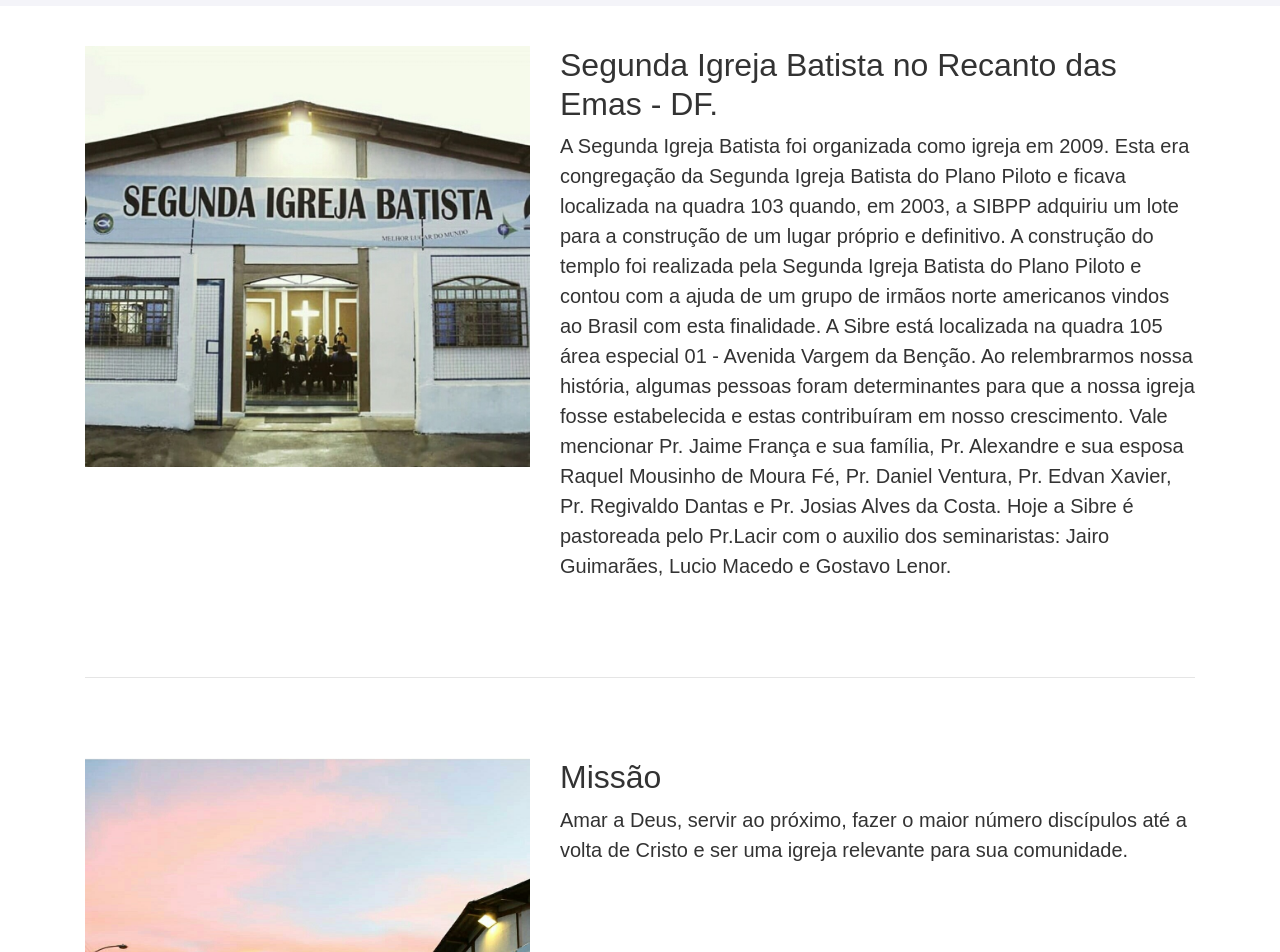
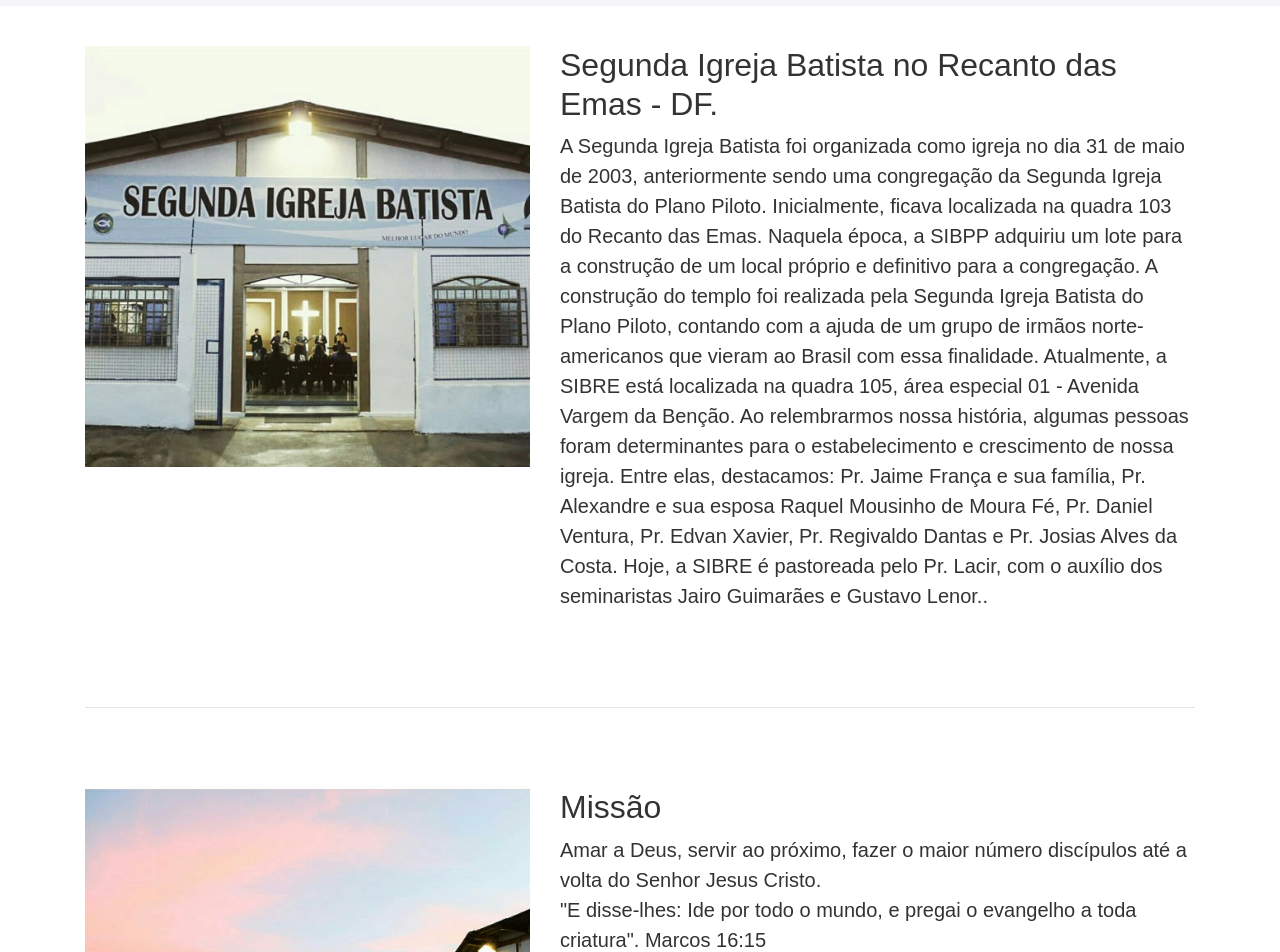
Before and after one commit to Ernilson/Ernilson-front2-sibre-react-next, a Next.js app: page /sobre in a window 1280 px wide. Shown: the part 200-1152 px from the top of the page. Built offline with nearby package versions, Linux system fonts and the light colour scheme.

Commit message:
Corrigido o texto na paginga Sobre

```diff
--- a/pages/sobre.js
+++ b/pages/sobre.js
@@ -38,14 +38,13 @@ function sobre() {
                 <div className="row featurette">
                     <div className="col-md-7 order-md-2">
                         <h2 className="featurette-heading">Segunda Igreja Batista no Recanto das Emas - DF.</h2>
-                        <p className="lead">A Segunda Igreja Batista foi organizada como igreja em 2009.  Esta era congregação
-                        da Segunda Igreja Batista do Plano Piloto e ficava localizada na quadra 103 quando, em 2003, a SIBPP adquiriu
-                        um lote para a construção de um lugar próprio e definitivo. A construção do templo foi realizada pela Segunda
-                        Igreja Batista do Plano Piloto e contou com a ajuda de um grupo de irmãos norte americanos vindos ao Brasil com esta
-                        finalidade. A Sibre está localizada na quadra 105 área especial 01 - Avenida Vargem da Benção.
-                        Ao relembrarmos nossa história, algumas pessoas foram determinantes para que a nossa igreja fosse estabelecida e estas contribuíram em nosso
-                        crescimento. Vale mencionar Pr. Jaime França e sua família, Pr. Alexandre e sua esposa Raquel Mousinho de Moura Fé, Pr. Daniel Ventura, Pr. Edvan Xavier, Pr. Regivaldo Dantas e Pr. Josias Alves da Costa.
-                        Hoje a Sibre é pastoreada pelo Pr.Lacir com o auxilio dos seminaristas: Jairo Guimarães, Lucio Macedo e Gostavo Lenor.
+                        <p className="lead">A Segunda Igreja Batista foi organizada como igreja no dia 31 de maio de 2003, anteriormente sendo uma congregação da Segunda Igreja Batista do Plano Piloto.
+                             Inicialmente, ficava localizada na quadra 103 do Recanto das Emas. Naquela época, a SIBPP adquiriu um lote para a construção de um local próprio e definitivo para a congregação.
+A construção do templo foi realizada pela Segunda Igreja Batista do Plano Piloto, contando com a ajuda de um grupo de irmãos norte-americanos que vieram ao Brasil com essa finalidade. Atualmente,
+a SIBRE está localizada na quadra 105, área especial 01 - Avenida Vargem da Benção.
+Ao relembrarmos nossa história, algumas pessoas foram determinantes para o estabelecimento e crescimento de nossa igreja. Entre elas, destacamos: Pr. Jaime França e sua família, Pr. Alexandre e sua esposa Raquel Mousinho de Moura Fé,
+Pr. Daniel Ventura, Pr. Edvan Xavier, Pr. Regivaldo Dantas e Pr. Josias Alves da Costa.
+Hoje, a SIBRE é pastoreada pelo Pr. Lacir, com o auxílio dos seminaristas Jairo Guimarães e Gustavo Lenor..
 </p>
                     </div>
                     <div className="col-md-5 order-md-1">
@@ -60,7 +59,9 @@ function sobre() {
                     <div className="col-md-7 order-md-2">
                         <h2 className="featurette-heading">Missão</h2>
                         <p className="lead">Amar a Deus, servir ao próximo, fazer o maior número discípulos
-                         até a volta de Cristo e ser uma igreja relevante para sua comunidade. </p>
+                         até a volta do Senhor Jesus Cristo. <br/> "E disse-lhes: Ide por todo o mundo, e pregai o evangelho a toda criatura".
+                         Marcos 16:15
+                          </p>
                     </div>
                     <div className="col-md-5 order-md-1">
                         <img src="/img007.png" className="bd-placeholder-img bd-placeholder-img-lg featurette-image img-fluid mx-auto"
```
